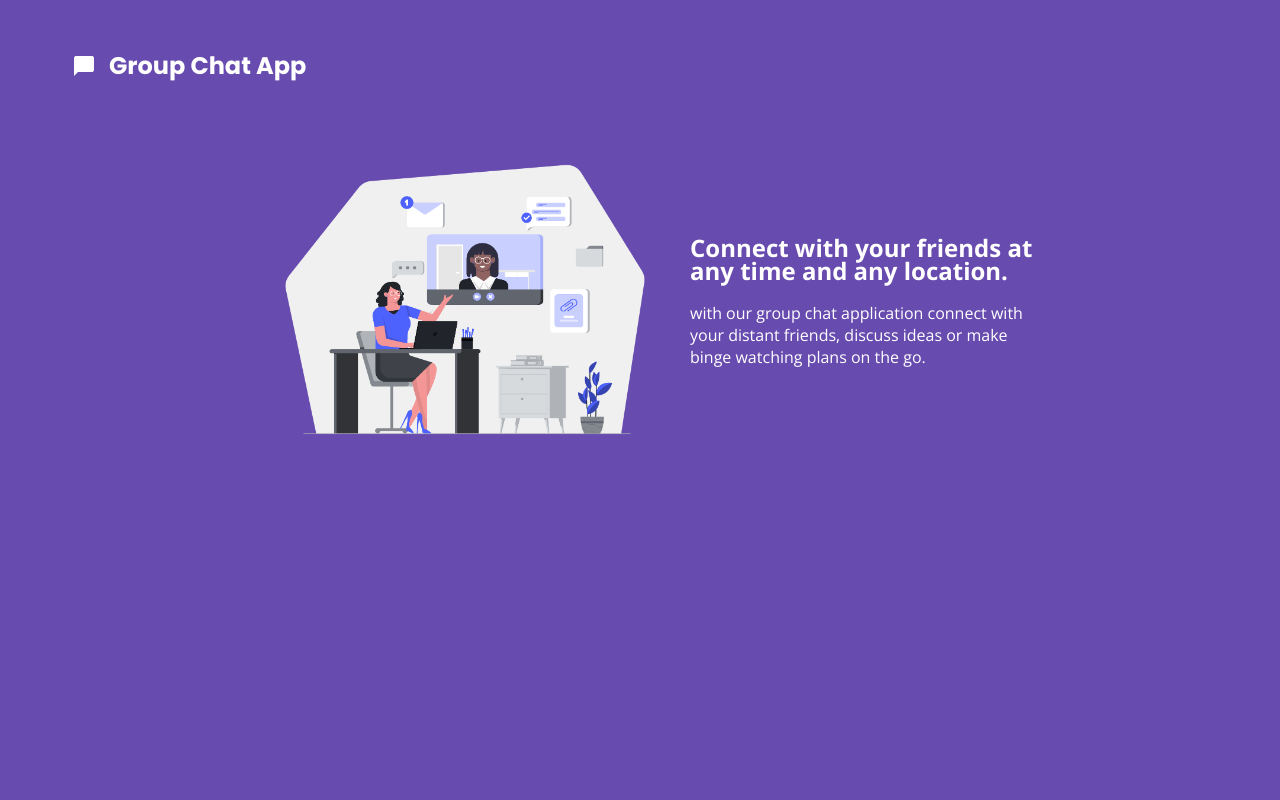
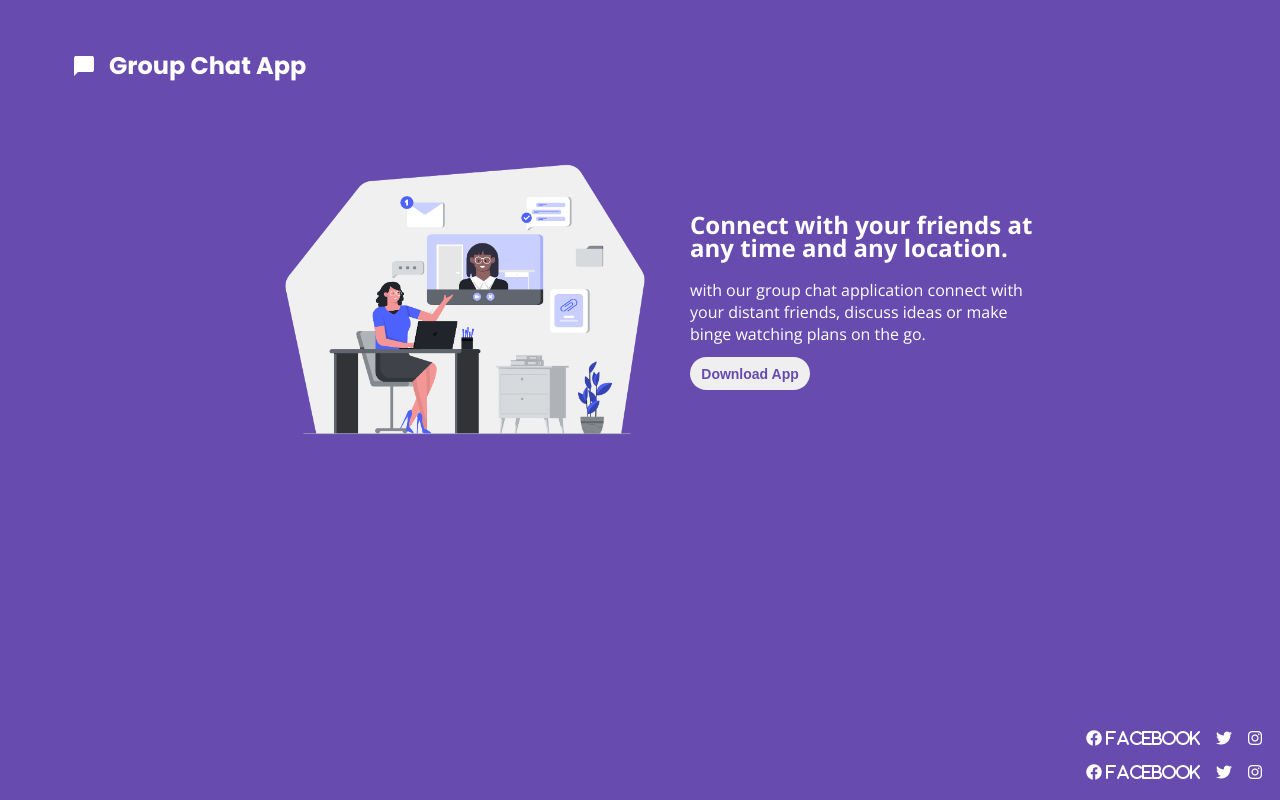
Before and after one commit to ParasBharde/chat-app, a plain HTML site: page index.html in a window 1280 px wide. Drawn offline with nearby package versions, Linux system fonts and the light colour scheme.

Commit message:
Footer Added

```diff
--- a/index.css
+++ b/index.css
@@ -60,3 +60,30 @@ body{
     font-size: 16px;
     margin-top: 20px;
 }
+.central-component-button{
+  height: 33px;
+  width: 120px;
+ margin-top: 12px;
+  border-radius: 40px;
+  border: none;
+  font-size: 14px;
+  font-weight: bold;
+  color: var(--purple);
+}
+
+.footer-icons{
+    display: grid;
+    grid-template-columns: auto auto auto;
+    justify-content: flex-end;
+    margin-right: 10px;
+}
+.social-icon{
+    padding:8px;
+}
+
+.site-footer{
+    position: fixed;
+    bottom: 10px;
+    right: 0px;
+    width: 94%;
+}
--- a/index.html
+++ b/index.html
@@ -8,6 +8,9 @@
     <title>Group Chat App Landing Page</title>
     <link rel="stylesheet" href="index.css">
     <link href="https://fonts.googleapis.com/css2?family=Material+Icons" rel="stylesheet">
+    <link rel="stylesheet" href="https://cdnjs.cloudflare.com/ajax/libs/font-awesome/6.1.1/css/all.min.css"
+        integrity="sha512-KfkfwYDsLkIlwQp6LFnl8zNdLGxu9YAA1QvwINks4PhcElQSvqcyVLLD9aMhXd13uQjoXtEKNosOWaZqXgel0g=="
+        crossorigin="anonymous" referrerpolicy="no-referrer" />
 
 </head>
 
@@ -28,14 +31,34 @@
                 <img class="project-image" src="images/project.png" alt="Project">
             </div>
             <div class="central-content-text ">
-               <div class="central-component-title">Connect with your friends at any time and any location.</div>
-               <div class="central-content-descripted">
-                   with our group chat application connect with your distant friends,
-                   discuss ideas or make binge watching plans on the go.
-               </div>
+                <div class="central-component-title">Connect with your friends at any time and any location.
+
+                </div>
+                <div class="central-content-descripted">
+                    with our group chat application connect with your distant friends,
+                    discuss ideas or make binge watching plans on the go.
+                </div>
+                <div>
+                    <button class="central-component-button">Download App</button>
+                </div>
             </div>
         </div>
+
+
     </section>
+
+    <footer class="site-footer">
+        <div class="footer-icons white-color">
+
+            <div class="social-icon"><span class="fa-brands fa-facebook"><span> Facebook</span></span></div>
+            <div class="social-icon"><span class="fa-brands fa-twitter"></span></div>
+            <div class="social-icon"><span class="fa-brands fa-instagram"></span></div>
+
+            <div class="social-icon"><span class="fa-brands fa-facebook"><span> Facebook</span></span></div>
+            <div class="social-icon"><span class="fa-brands fa-twitter"></span></div>
+            <div class="social-icon"><span class="fa-brands fa-instagram"></span></div>
+        </div>
+    </footer>
 </body>
 
 </html>
```
